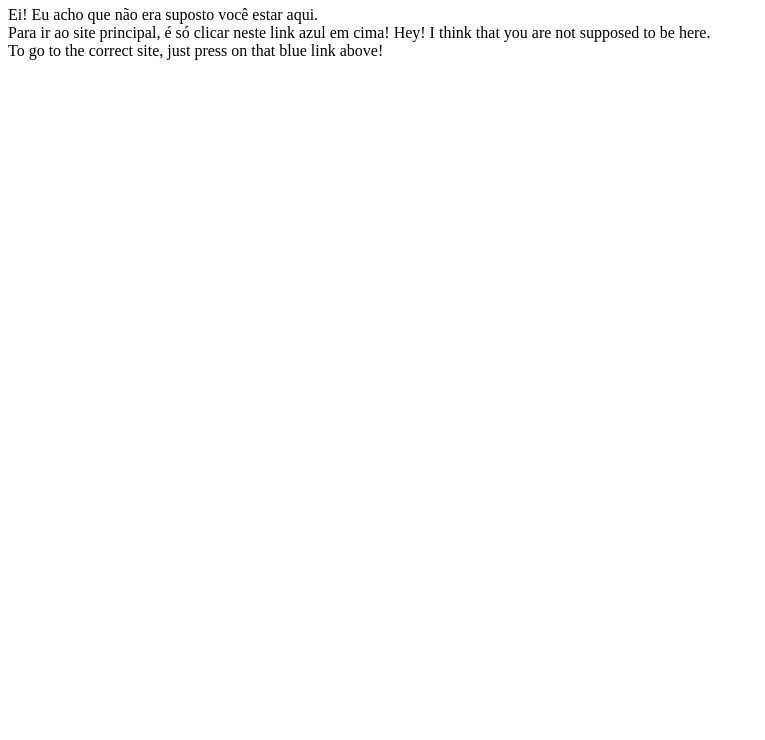
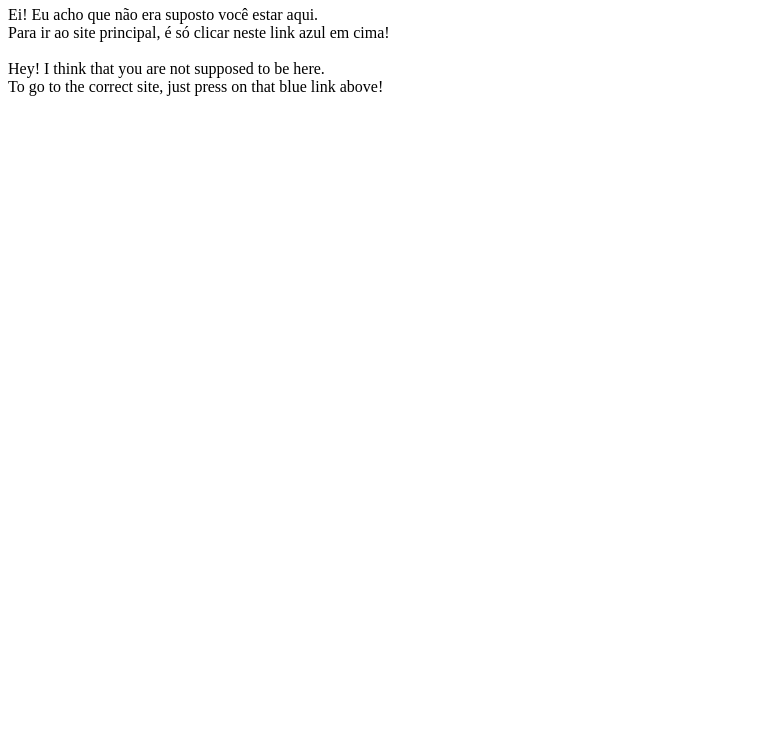
Before and after one commit to DanielFerSilva/cdnProjectStations, a plain HTML site: page index.html in a window 1280 px wide. Shown: the part 60-800 px from the top of the page, without its empty margins (0-765 px from the left). Drawn offline with Linux system fonts and the light colour scheme.

Commit message:
Update index.html

```diff
--- a/index.html
+++ b/index.html
@@ -5,7 +5,7 @@
 <h1><a href="https://projectstations.ga">ProjectStations<a></h1>
 
 Ei! Eu acho que não era suposto você estar aqui.<br>
-Para ir ao site principal, é só clicar neste link azul em cima!
+Para ir ao site principal, é só clicar neste link azul em cima!<br><br>
 
 
 Hey! I think that you are not supposed to be here.<br>
```
